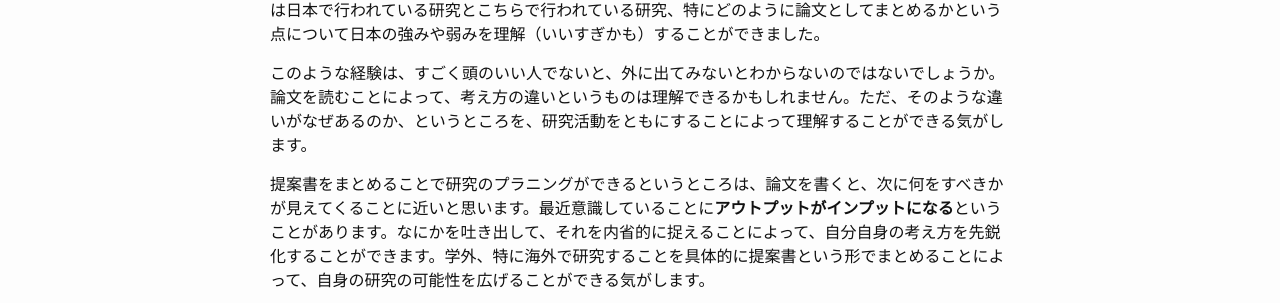
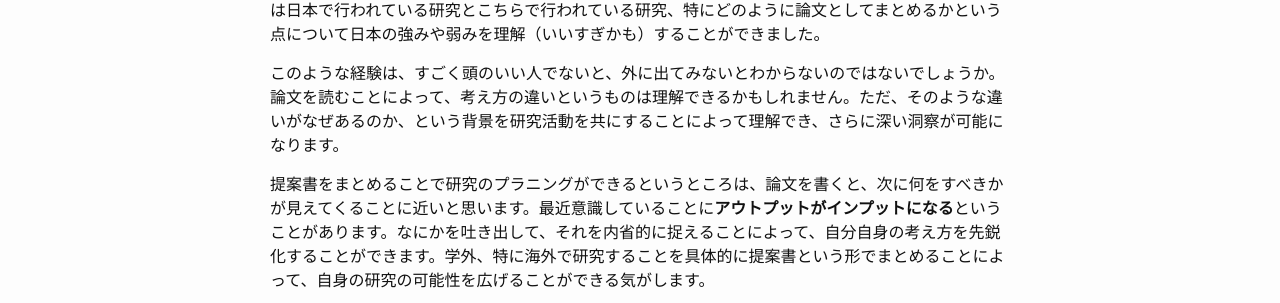
Before and after one commit to matsumur/ncl, a Jekyll site: the page built from _posts/2014-07-31-apply-or-not.md, in a window 1280 px wide. Shown: the part 1182-1485 px from the top of the page. Built offline with Jekyll 4.4.1, drawn with Linux system fonts in a browser that asks for light colours.

Commit message:
jekyll update

```diff
--- a/_posts/2014-07-31-apply-or-not.md
+++ b/_posts/2014-07-31-apply-or-not.md
@@ -31,7 +31,7 @@ categories:
 
 行ってからわかったことなのですが、学外、とくに国外で研究するという経験はさっさとしておいたほうが良いと思います。海外のトップレベルのラボがどのように研究に取り組んでいるのかということを理解することは、研究者としての人生に少なからぬ影響を与えることになると思います。少なくとも私は日本で行われている研究とこちらで行われている研究、特にどのように論文としてまとめるかという点について日本の強みや弱みを理解（いいすぎかも）することができました。
 
-このような経験は、すごく頭のいい人でないと、外に出てみないとわからないのではないでしょうか。論文を読むことによって、考え方の違いというものは理解できるかもしれません。ただ、そのような違いがなぜあるのか、というところを、研究活動をともにすることによって理解することができる気がします。
+このような経験は、すごく頭のいい人でないと、外に出てみないとわからないのではないでしょうか。論文を読むことによって、考え方の違いというものは理解できるかもしれません。ただ、そのような違いがなぜあるのか、という背景を研究活動を共にすることによって理解でき、さらに深い洞察が可能になります。
 
 提案書をまとめることで研究のプラニングができるというところは、論文を書くと、次に何をすべきかが見えてくることに近いと思います。最近意識していることに**アウトプットがインプットになる**ということがあります。なにかを吐き出して、それを内省的に捉えることによって、自分自身の考え方を先鋭化することができます。学外、特に海外で研究することを具体的に提案書という形でまとめることによって、自身の研究の可能性を広げることができる気がします。
 
```
